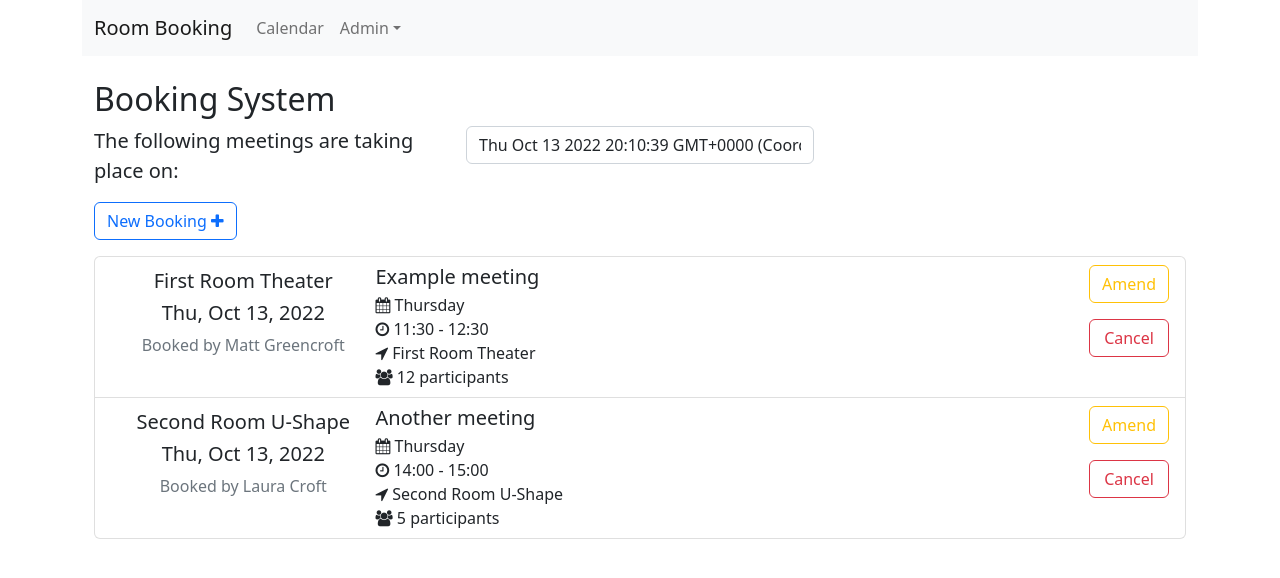
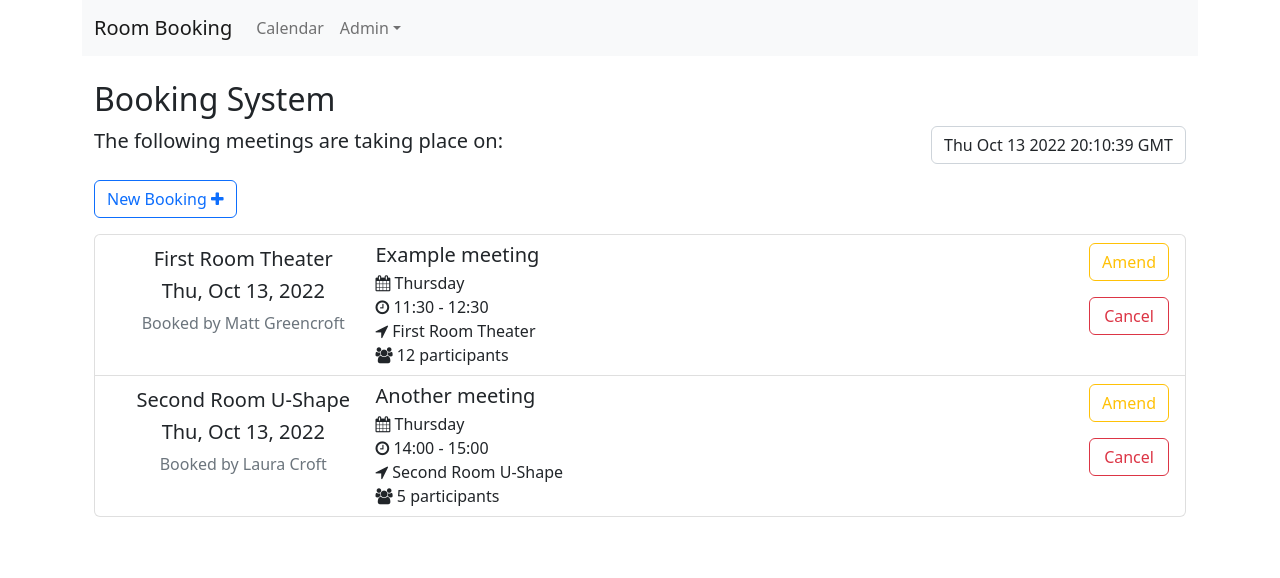
Before and after one commit to scottcagno/angular-refresher, an Angular app in the folder web/RoomBookingClient/: page / in a window 1280 px wide. Shown: the top 578 px of the page. Built offline with nearby package versions, Linux system fonts and the light colour scheme.

Commit message:
[RoomBookingClient] -- m3c9

```diff
--- a/web/RoomBookingClient/src/app/calendar/calendar.component.html
+++ b/web/RoomBookingClient/src/app/calendar/calendar.component.html
@@ -3,10 +3,9 @@
   <div class="col">
     <span class="lead">The following meetings are taking place on: </span>
   </div>
-  <div class="col">
+  <div class="col-3 justify-content-end">
     <input type="text" class="form-control" [ngModel]="selectedDate">
   </div>
-  <div class="col"></div>
 </div>
 
 <h3 class="mt-5" *ngIf="bookings.length === 0">
```
